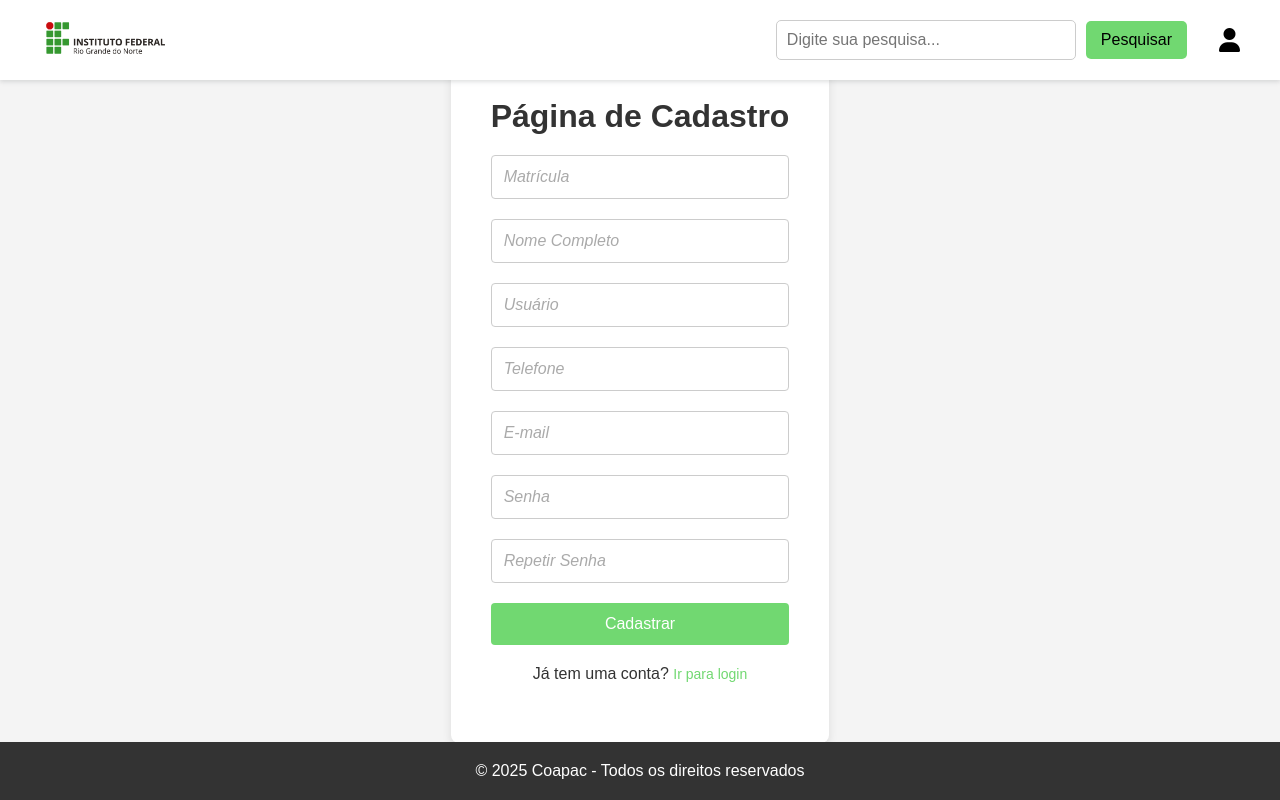
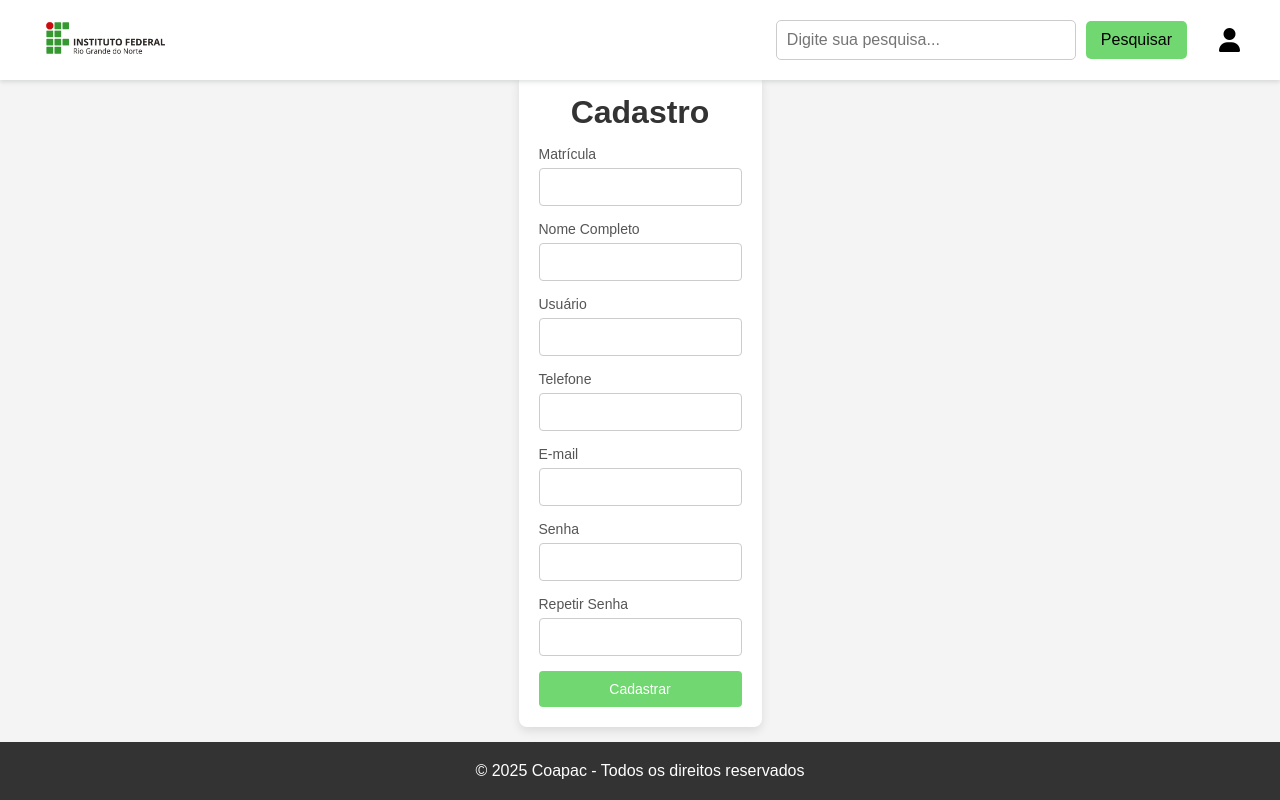
Before and after one commit to RafaCGM/sist_emprestimosobj, a Django app: page /registro/ in a window 1280 px wide. Run offline with Django 5.2, Linux system fonts and the light colour scheme; some libraries are stand-ins or nearby versions.

Commit message:
Atualizei a pagina de cadastro

```diff
--- a/apps/banco_dados/static/css/registro.css
+++ b/apps/banco_dados/static/css/registro.css
@@ -12,40 +12,37 @@ body {
 /* Container do formulário */
 .form_container {
     background-color: #fff;
-    padding: 40px;
+    padding: 20px;  /* Reduzido o padding para diminuir o espaço */
     border-radius: 8px;
     box-shadow: 0 4px 10px rgba(0, 0, 0, 0.1);
     width: 100%;
-    max-width: 600px;
-}
-
-.form_container h2 {
-    font-size: 1.5rem;
+    max-width: 400px;  /* Reduzido a largura máxima para um formulário mais compacto */
 }
 
 /* Estilo do título */
 .text-center {
     text-align: center;
     color: #333;
-    margin-bottom: 20px;
+    margin-bottom: 15px;  /* Menos espaço abaixo do título */
 }
 
 /* Estilização das entradas do formulário */
 .form_input {
-    margin-bottom: 20px;
+    margin-bottom: 15px;  /* Menos espaço entre os campos */
 }
 
 label {
-    font-size: 16px;
+    font-size: 14px;  /* Tamanho da fonte reduzido */
     color: #555;
-    margin-bottom: 8px;
+    margin-bottom: 6px;  /* Menos espaço abaixo dos labels */
     display: block;
 }
 
-.input {
+/* Estilo das entradas de texto */
+.input, .form_input input {
     width: 100%;
-    padding: 12px;
-    font-size: 16px;
+    padding: 10px;  /* Menos padding para campos de entrada */
+    font-size: 14px;  /* Menor tamanho de fonte */
     border: 1px solid #ccc;
     border-radius: 4px;
     outline: none;
@@ -71,12 +68,12 @@ label {
 
 .btn {
     width: 100%;
-    padding: 12px;
+    padding: 10px;  /* Menor altura para o botão */
     background-color: rgb(113, 216, 113);
     color: white;
     border: none;
     border-radius: 4px;
-    font-size: 16px;
+    font-size: 14px;  /* Menor tamanho de fonte */
     cursor: pointer;
     transition: background-color 0.3s ease;
 }
@@ -88,13 +85,13 @@ label {
 /* Estilo do link de login */
 .form_link {
     text-align: center;
-    margin-top: 20px;
+    margin-top: 15px;  /* Menos espaço no link */
 }
 
 .form_link a {
     text-decoration: none;
     color: rgb(113, 216, 113);
-    font-size: 14px;
+    font-size: 12px;  /* Tamanho de fonte menor para o link */
 }
 
 .form_link a:hover {
--- a/apps/banco_dados/templates/registration/registro.html
+++ b/apps/banco_dados/templates/registration/registro.html
@@ -6,51 +6,51 @@
 <link rel='stylesheet' type='text/css' media='screen' href="{% static 'css/registro.css' %}">
 
 <div class="form_container">
-    <h1 class="text-center">Página de Cadastro</h1>
+    <h1 class="text-center">Cadastro</h1>
 
     <form method="POST">
         {% csrf_token %}
 
         <!-- Matrícula -->
         <div class="form_input">
-            <label for="id_matricula" class="sr-only">Matrícula:</label>
-            <input type="text" name="matricula" id="id_matricula" class="input" placeholder="Matrícula" required>
+            <label for="id_matricula">Matrícula</label>
+            {{ form_registro.matricula }}
         </div>
 
         <!-- Nome Completo -->
         <div class="form_input">
-            <label for="id_nome" class="sr-only">Nome Completo:</label>
-            <input type="text" name="nome" id="id_nome" class="input" placeholder="Nome Completo" required>
+            <label for="id_nome">Nome Completo</label>
+            {{ form_registro.nome }}
         </div>
 
         <!-- Usuário -->
         <div class="form_input">
-            <label for="id_username" class="sr-only">Usuário:</label>
-            <input type="text" name="username" id="id_username" class="input" placeholder="Usuário" required>
+            <label for="id_username">Usuário</label>
+            {{ form_registro.username }}
         </div>
 
         <!-- Telefone -->
         <div class="form_input">
-            <label for="id_telefone" class="sr-only">Telefone:</label>
-            <input type="text" name="telefone" id="id_telefone" class="input" placeholder="Telefone" required>
+            <label for="id_telefone">Telefone</label>
+            {{ form_registro.telefone }}
         </div>
 
         <!-- E-mail -->
         <div class="form_input">
-            <label for="id_email" class="sr-only">E-mail:</label>
-            <input type="email" name="email" id="id_email" class="input" placeholder="E-mail" required>
+            <label for="id_email">E-mail</label>
+            {{ form_registro.email }}
         </div>
 
         <!-- Senha -->
         <div class="form_input">
-            <label for="id_password1" class="sr-only">Senha:</label>
-            <input type="password" name="password1" id="id_password1" class="input" placeholder="Senha" required>
+            <label for="id_password1">Senha</label>
+            {{ form_registro.password1 }}
         </div>
 
         <!-- Repetir Senha -->
         <div class="form_input">
-            <label for="id_password2" class="sr-only">Repetir Senha:</label>
-            <input type="password" name="password2" id="id_password2" class="input" placeholder="Repetir Senha" required>
+            <label for="id_password2">Repetir Senha</label>
+            {{ form_registro.password2 }}
         </div>
 
         <!-- Botão de Envio -->
@@ -58,13 +58,6 @@
             <button type="submit" class="btn btn-primary">Cadastrar</button>
         </div>
     </form>
-
-    <!-- Link para a página de login -->
-    <div class="form_link text-center">
-        <p>Já tem uma conta? <a href="{% url 'login' %}">Ir para login</a></p>
-    </div>
 </div>
 
-
-
 {% endblock %}
--- a/apps/banco_dados/urls.py
+++ b/apps/banco_dados/urls.py
@@ -9,8 +9,6 @@ urlpatterns = [
     path('usuarios/', list_usuario, name='list_usuario'),
     path('editar_usuario/<int:matricula>/', editar_registro, name='edit'),
     path('remover_usuario/<int:matricula>/', remover_registro, name='remove'),
-
-
 
     # CATEGORIA
     path('cad_categoria/', cad_categoria, name='cad_categoria'),
```
